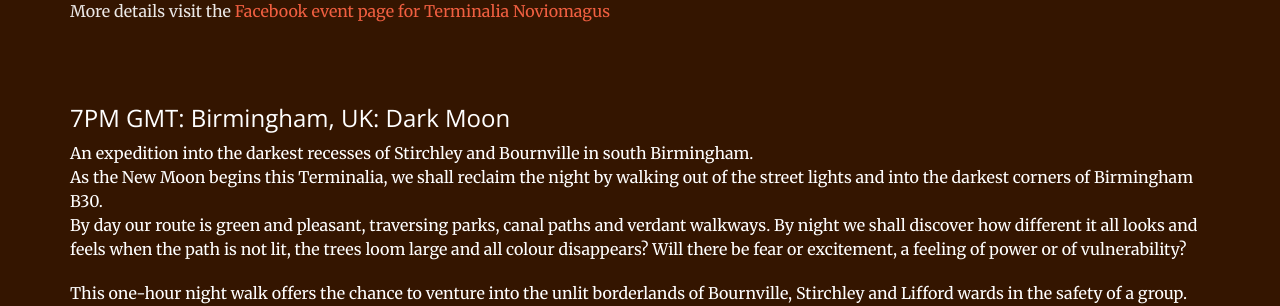
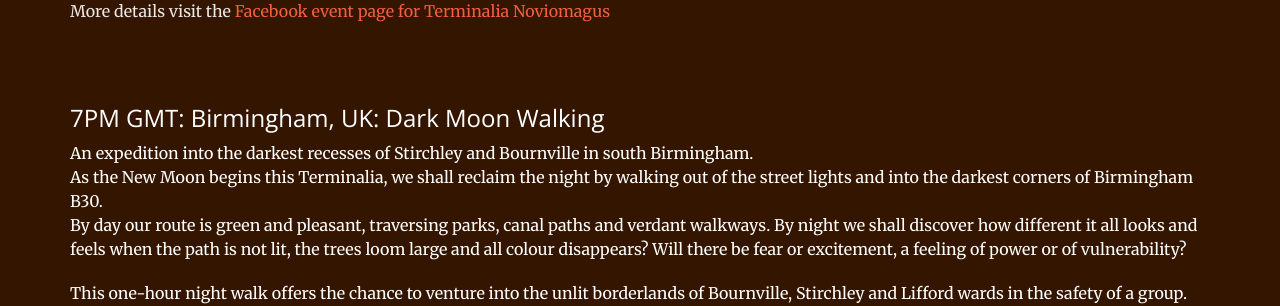
Before and after one commit to timwaters/terminalia, a Jekyll site: the page built from index.html, in a window 1280 px wide and 900 px high, scrolled down 4508 px. Shown: the part 159-465 px from the top of the window. Built offline with Jekyll 4.4.1, drawn with Linux system fonts in a browser that asks for light colours.

```diff
--- a/_includes/events.html
+++ b/_includes/events.html
@@ -168,7 +168,7 @@
 
 <div class="col-lg-12 col-lg-offset-0 text-left event">
 
-  <h3> 7PM GMT: Birmingham, UK: Dark Moon </h3>
+  <h3> 7PM GMT: Birmingham, UK: Dark Moon Walking</h3>
 
 
   <p class="text">
```
